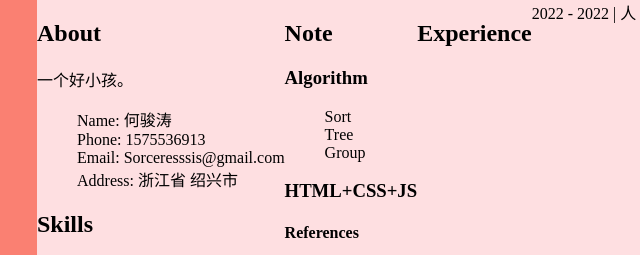
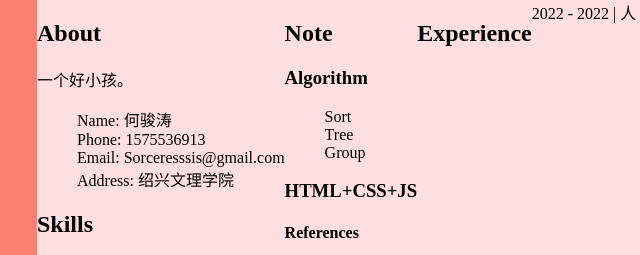
Before and after one commit to Sorceresssis/Sorceresssis.github.io, a plain HTML site: page index.html in a window 1280 px wide. Shown: the top 255 px of the page, 163-803 px from the left. Drawn offline with Linux system fonts and the light colour scheme.

Commit message:
changed address

```diff
--- a/index.html
+++ b/index.html
@@ -53,7 +53,7 @@
                 <li>Name: 何骏涛</li>
                 <li>Phone: 1575536913</li>
                 <li>Email: Sorceresssis@gmail.com</li>
-                <li>Address: 浙江省 绍兴市</li>
+                <li>Address: 绍兴文理学院</li>
             </ul>
             <h2>Skills</h2>
             <ul>
```
